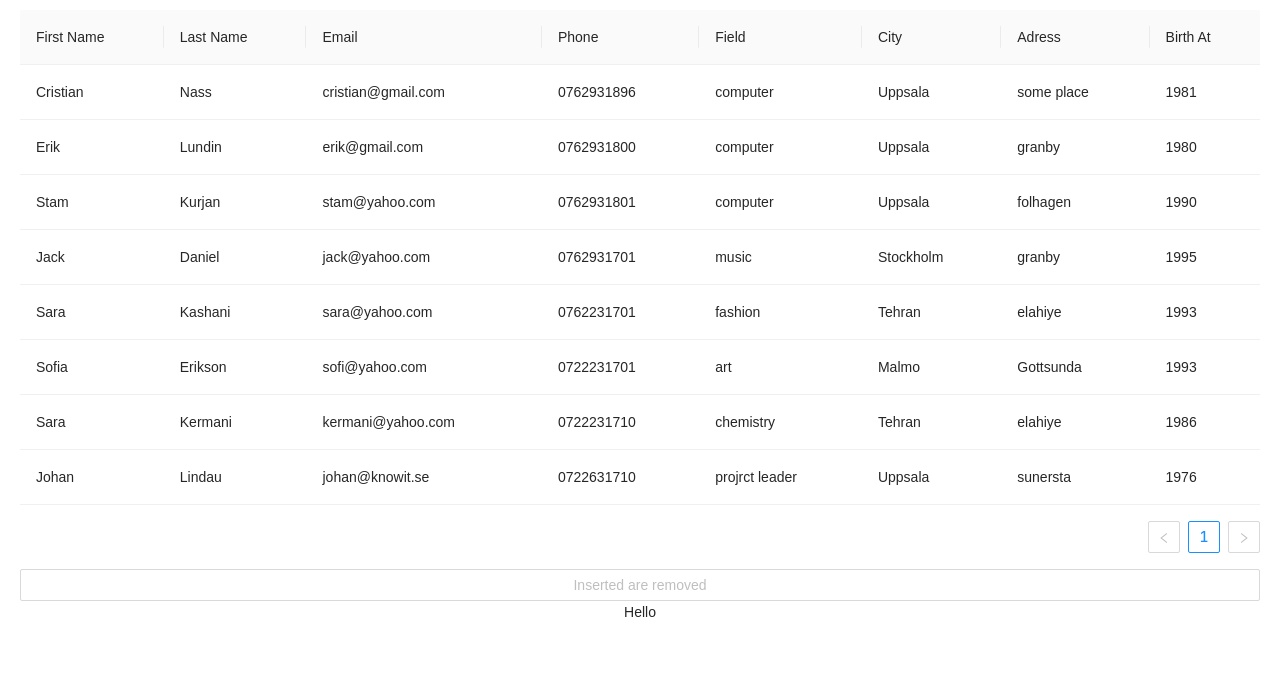
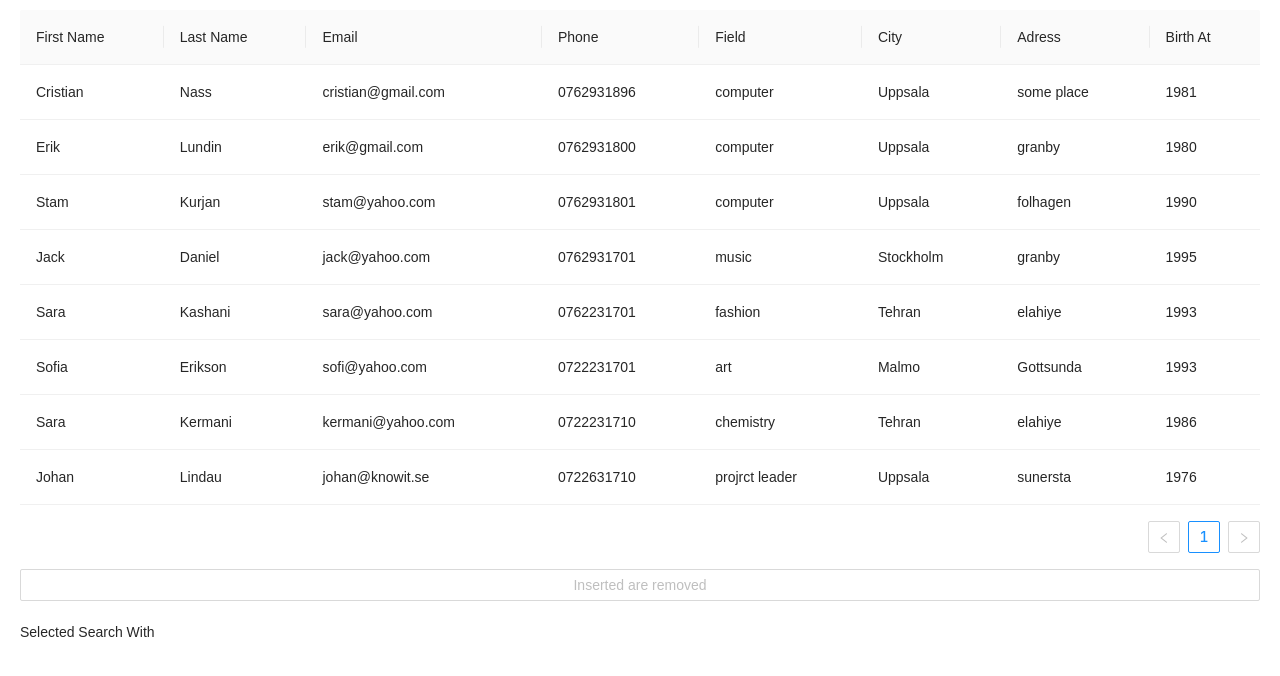
Before and after one commit to Cristian-Nass/personal-practice-react, a React (Create React App) app: page / in a window 1280 px wide. Shown: the top 676 px of the page. Built offline with nearby package versions, Linux system fonts and the light colour scheme.

Commit message:
implemented title for search

```diff
--- a/src/components/customsearch/SelectedSearchItem.tsx
+++ b/src/components/customsearch/SelectedSearchItem.tsx
@@ -4,9 +4,9 @@ interface SelectedItemsProps {
 const SelectedSearchItem = (props: SelectedItemsProps) => {
   console.log(props.selectedItems);
   return (
-    <>
-      <div>Hello</div>
-    </>
+    <div style={{ textAlign: "left", paddingTop: "20px" }}>
+      <div>Selected Search With</div>
+    </div>
   );
 };
 
```
